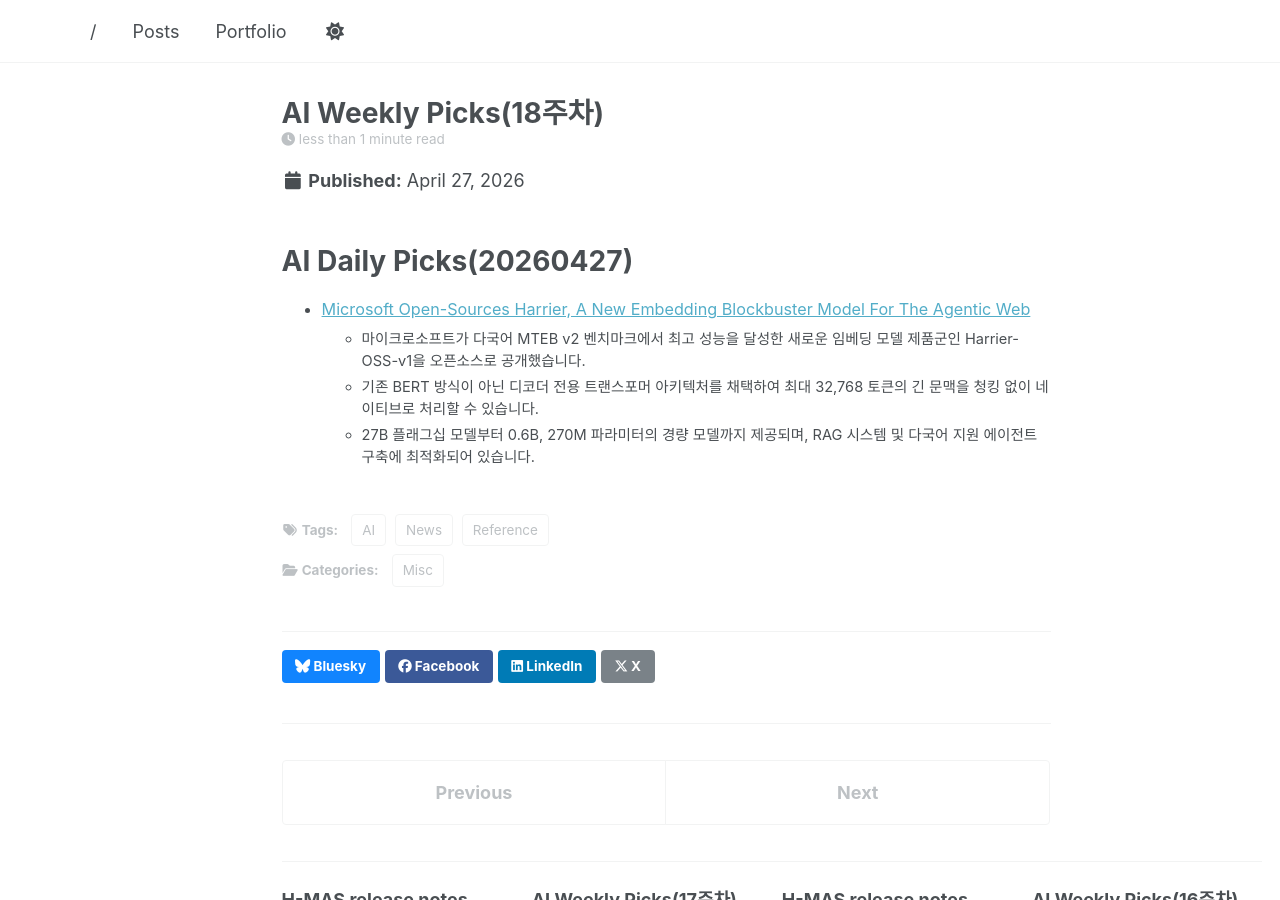
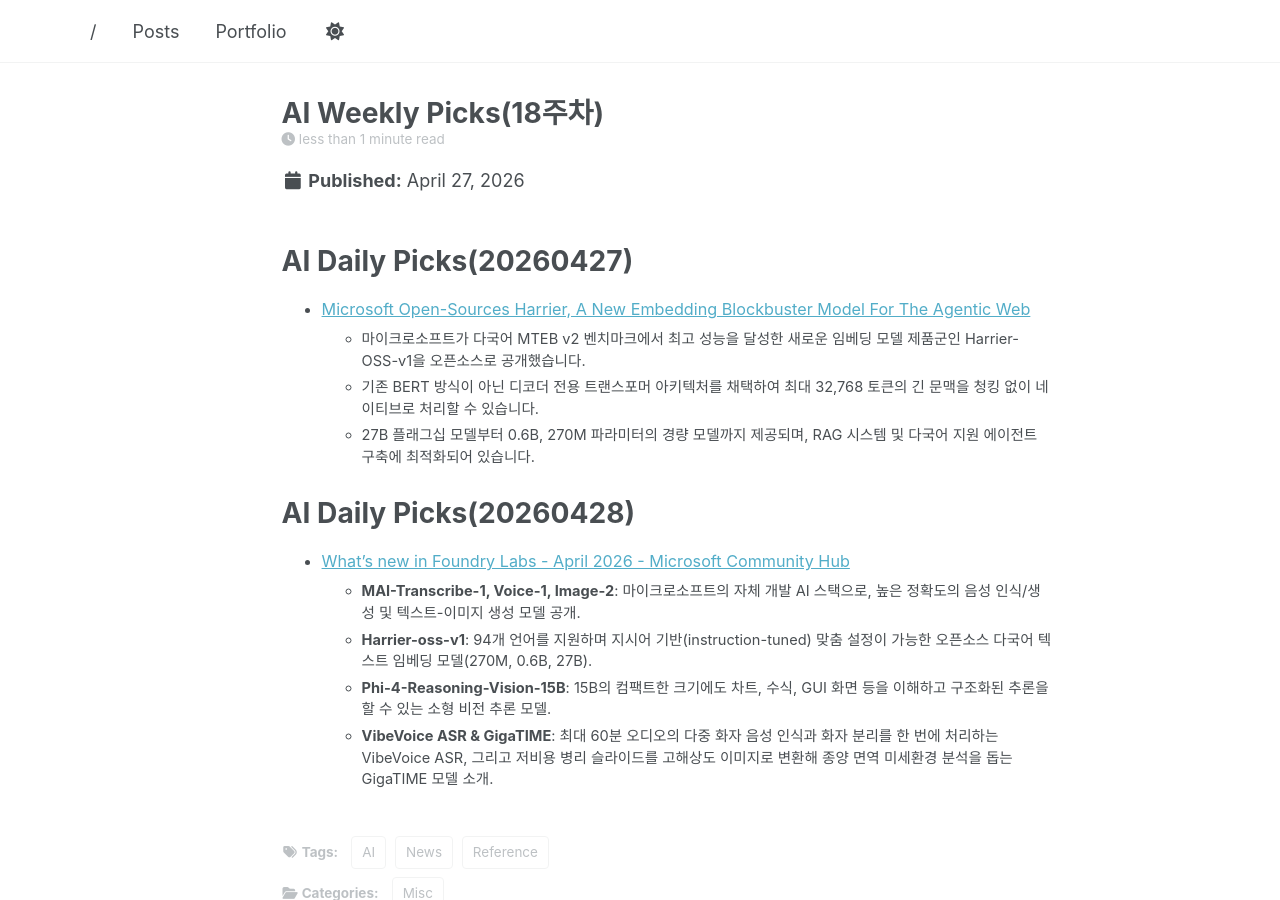
Before and after one commit to parameterfreak/parameterfreak.github.io, a Jekyll site: the page built from _posts/2026-04-27-ai-weekly-picks.md, in a window 1280 px wide and 900 px high. Built offline with Jekyll 4.4.1, drawn with Linux system fonts in a browser that asks for light colours; a script that is not in the unit is left out.

Commit message:
Add AI Daily Picks for April 28, 2026
Added new section for AI Daily Picks with updates on Microsoft's AI developments.

```diff
--- a/_posts/2026-04-27-ai-weekly-picks.md
+++ b/_posts/2026-04-27-ai-weekly-picks.md
@@ -16,3 +16,11 @@
   * 마이크로소프트가 다국어 MTEB v2 벤치마크에서 최고 성능을 달성한 새로운 임베딩 모델 제품군인 Harrier-OSS-v1을 오픈소스로 공개했습니다.
   * 기존 BERT 방식이 아닌 디코더 전용 트랜스포머 아키텍처를 채택하여 최대 32,768 토큰의 긴 문맥을 청킹 없이 네이티브로 처리할 수 있습니다.
   * 27B 플래그십 모델부터 0.6B, 270M 파라미터의 경량 모델까지 제공되며, RAG 시스템 및 다국어 지원 에이전트 구축에 최적화되어 있습니다.
+
+# AI Daily Picks(20260428)
+
+* [What's new in Foundry Labs - April 2026 - Microsoft Community Hub](https://techcommunity.microsoft.com/blog/azure-ai-foundry-blog/whats-new-in-foundry-labs---april-2026/4509714)
+  * **MAI-Transcribe-1, Voice-1, Image-2**: 마이크로소프트의 자체 개발 AI 스택으로, 높은 정확도의 음성 인식/생성 및 텍스트-이미지 생성 모델 공개.
+  * **Harrier-oss-v1**: 94개 언어를 지원하며 지시어 기반(instruction-tuned) 맞춤 설정이 가능한 오픈소스 다국어 텍스트 임베딩 모델(270M, 0.6B, 27B).
+  * **Phi-4-Reasoning-Vision-15B**: 15B의 컴팩트한 크기에도 차트, 수식, GUI 화면 등을 이해하고 구조화된 추론을 할 수 있는 소형 비전 추론 모델.
+  * **VibeVoice ASR & GigaTIME**: 최대 60분 오디오의 다중 화자 음성 인식과 화자 분리를 한 번에 처리하는 VibeVoice ASR, 그리고 저비용 병리 슬라이드를 고해상도 이미지로 변환해 종양 면역 미세환경 분석을 돕는 GigaTIME 모델 소개.
```
